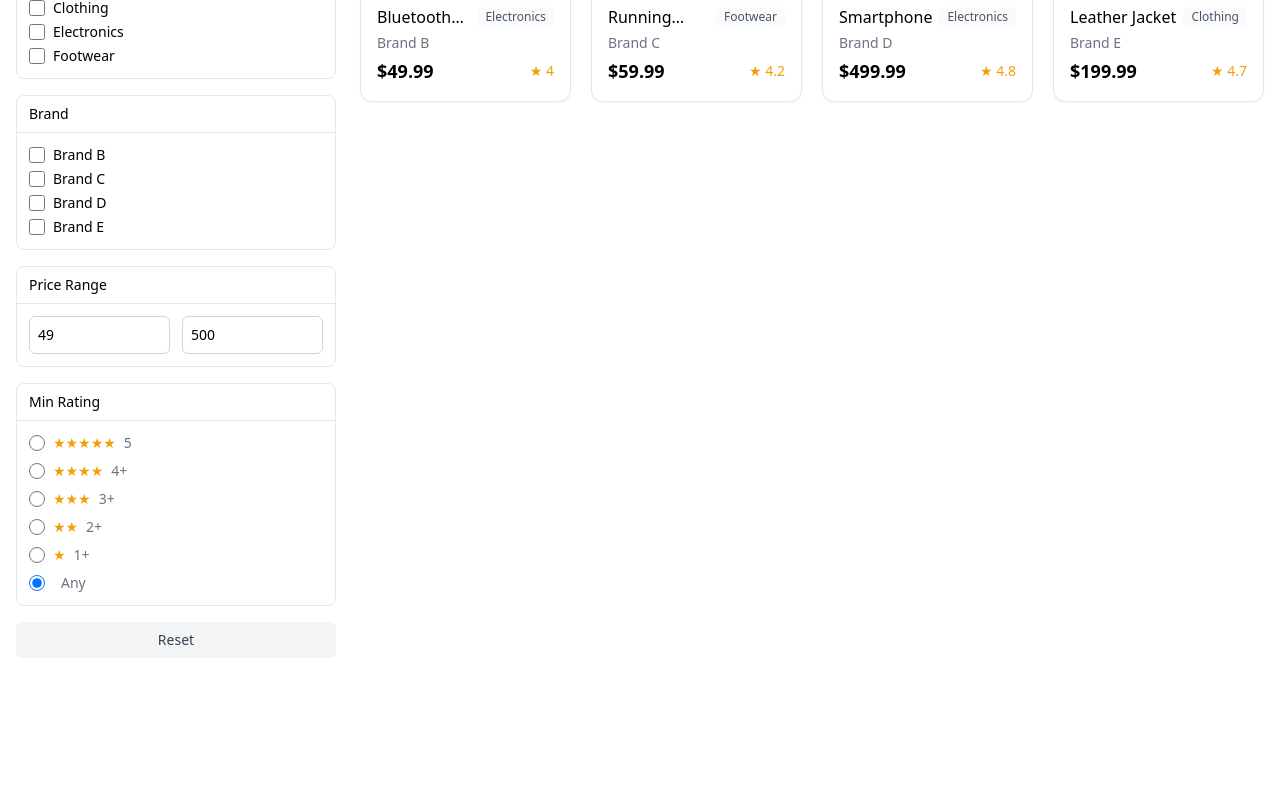
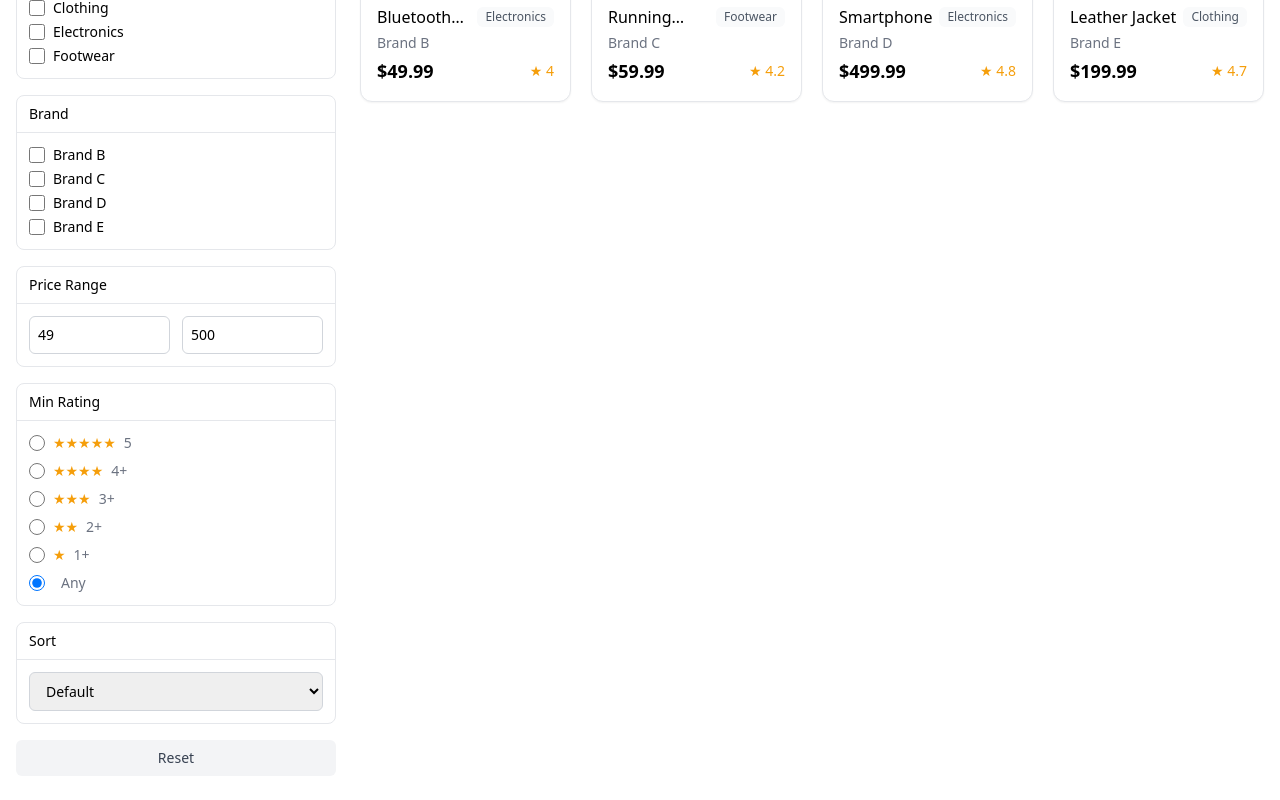
Before and after one commit to Artur-Sahakyan/filter, a React (Vite) app: page / in a window 1280 px wide. Shown: the part 249-1049 px from the top of the page. Before the commit the page ends 931 px from the top, so only its background shows below. Built offline with nearby package versions, Linux system fonts and the light colour scheme.

Commit message:
add low to hogh filter and keep values in localstorage

```diff
--- a/src/components/filters/FiltersPanel.jsx
+++ b/src/components/filters/FiltersPanel.jsx
@@ -117,6 +117,22 @@ export default function FiltersPanel({ open, onClose, filters, setFilters, optio
         </div>
       </div>
 
+      {/* Sort */}
+      <div className="rounded-lg border border-gray-200">
+        <div className="border-b border-gray-200 px-3 py-2 text-sm font-medium">Sort</div>
+        <div className="p-3">
+          <select
+            value={filters.sort || ""}
+            onChange={(e) => setFilters({ ...filters, sort: e.target.value })}
+            className="w-full rounded-md border border-gray-300 px-3 py-2 text-sm outline-none"
+          >
+            <option value="">Default</option>
+            <option value="price-asc">Price: Low to High</option>
+            <option value="price-desc">Price: High to Low</option>
+          </select>
+        </div>
+      </div>
+
 
       <button
         type="button"
@@ -127,6 +143,7 @@ export default function FiltersPanel({ open, onClose, filters, setFilters, optio
             brands: [],
             price: [options.minPrice, options.maxPrice],
             minRating: 0,
+            sort: "",
           })
         }
         className="w-full rounded-md bg-gray-100 px-3 py-2 text-sm font-medium text-gray-700 hover:bg-gray-200"
--- a/src/hooks/useFilterState.js
+++ b/src/hooks/useFilterState.js
@@ -39,7 +39,8 @@ export default function useFilterState(products = []) {
     categories: [],
     brands: [],
     price: [minPrice, maxPrice],
-    minRating: 0,            // added
+    minRating: 0,
+    sort: "",
   });
 
   useEffect(() => {
--- /dev/null
+++ b/src/hooks/usePersistentFilters.js
@@ -0,0 +1,68 @@
+import { useEffect, useRef } from "react";
+
+const STORAGE_KEY = "catalog-filters";
+
+const num = (val, fallback) => {
+  const n = Number(val);
+  return Number.isFinite(n) ? n : fallback;
+};
+
+function sanitizeFilters(persisted = {}, options = {}) {
+  const {
+    categories: allCategories = [],
+    brands: allBrands = [],
+    minPrice: minOpt = 0,
+    maxPrice: maxOpt = 0,
+  } = options;
+
+  const search = String(persisted.search || "");
+
+  const categories = (persisted.categories || []).filter((c) =>
+    allCategories.length ? allCategories.includes(c) : true
+  );
+
+  const brands = (persisted.brands || []).filter((b) =>
+    allBrands.length ? allBrands.includes(b) : true
+  );
+
+  let minSel =
+    persisted.price && persisted.price[0] === ""
+      ? minOpt
+      : num(persisted.price?.[0], minOpt);
+  let maxSel =
+    persisted.price && persisted.price[1] === ""
+      ? maxOpt
+      : num(persisted.price?.[1], maxOpt);
+
+  minSel = Math.max(minOpt, Math.min(minSel, maxOpt));
+  maxSel = Math.max(minOpt, Math.min(maxSel, maxOpt));
+  if (minSel > maxSel) [minSel, maxSel] = [maxSel, minSel];
+
+  const minRating = num(persisted.minRating, 0);
+  const sort = ["price-asc", "price-desc"].includes(persisted.sort) ? persisted.sort : "";
+
+  return { search, categories, brands, price: [minSel, maxSel], minRating, sort };
+}
+
+export default function usePersistentFilters(filters, setFilters, options) {
+  const hasRehydratedRef = useRef(false);
+
+  useEffect(() => {
+    if (hasRehydratedRef.current) return;
+    if (options == null) return;
+    const { minPrice = 0, maxPrice = 0 } = options;
+    if (!Number.isFinite(minPrice) || !Number.isFinite(maxPrice)) return;
+
+    const raw = localStorage.getItem(STORAGE_KEY);
+    if (raw) {
+      const parsed = JSON.parse(raw);
+      setFilters(sanitizeFilters(parsed, options));
+    }
+    hasRehydratedRef.current = true;
+  }, [options, setFilters]);
+
+  useEffect(() => {
+    if (!hasRehydratedRef.current) return;
+    localStorage.setItem(STORAGE_KEY, JSON.stringify(filters));
+  }, [filters]);
+}
--- a/src/pages/CatalogPage.jsx
+++ b/src/pages/CatalogPage.jsx
@@ -1,18 +1,22 @@
-import { useEffect, useMemo, useState } from "react";
-import Layout from "../components/Layout";
-import Spinner from "../components/Spinner";
-import ProductGrid from "../components/ProductGrid";
-import useProducts from "../hooks/useProducts";
-import useFilterState from "../hooks/useFilterState";
+import usePersistentFilters from "../hooks/usePersistentFilters";
+import { applySearch } from "../utils/helper/searchSimulator";
 import FiltersPanel from "../components/filters/FiltersPanel";
 import useDebouncedValue from "../hooks/useDebouncedValue";
-import { applySearch } from "../utils/helper/searchSimulator";
+import useFilterState from "../hooks/useFilterState";
+import ProductGrid from "../components/ProductGrid";
+import { useEffect, useMemo, useState } from "react";
+import useProducts from "../hooks/useProducts";
+import Spinner from "../components/Spinner";
+import Layout from "../components/Layout";
 
 export default function CatalogPage() {
   const { data: products, loading, error } = useProducts();
   const { filters, setFilters, options } = useFilterState(products);
   const [filtersOpen, setFiltersOpen] = useState(false);
   const [debouncedSearchText] = useDebouncedValue(filters.search, 1000);
+
+  // set filters in localstorage
+  usePersistentFilters(filters, setFilters, options);
 
   const categoryBrandPriceRatingFilteredProducts = useMemo(() => {
     if (!products?.length) return [];
@@ -67,14 +71,29 @@ export default function CatalogPage() {
 
     setIsApplyingFilters(true);
     const timerId = setTimeout(() => {
-      setFilteredProducts(
-        applySearch(categoryBrandPriceRatingFilteredProducts, debouncedSearchText)
-      );
+      const searched = applySearch(categoryBrandPriceRatingFilteredProducts, debouncedSearchText);
+      let finalList = searched;
+
+      if (filters.sort === "price-asc") {
+        finalList = [...searched].sort((a, b) => {
+          const aPrice = typeof a.price === "number" ? a.price : 0;
+          const bPrice = typeof b.price === "number" ? b.price : 0;
+          return aPrice - bPrice;
+        });
+      } else if (filters.sort === "price-desc") {
+        finalList = [...searched].sort((a, b) => {
+          const aPrice = typeof a.price === "number" ? a.price : 0;
+          const bPrice = typeof b.price === "number" ? b.price : 0;
+          return bPrice - aPrice;
+        });
+      }
+
+      setFilteredProducts(finalList);
       setIsApplyingFilters(false);
     }, 500); // simulat
 
     return () => clearTimeout(timerId);
-  }, [debouncedSearchText, categoryBrandPriceRatingFilteredProducts, products]);
+  }, [debouncedSearchText, categoryBrandPriceRatingFilteredProducts, products, filters.sort]);
 
   return (
     <Layout title="Product Catalog">
```
